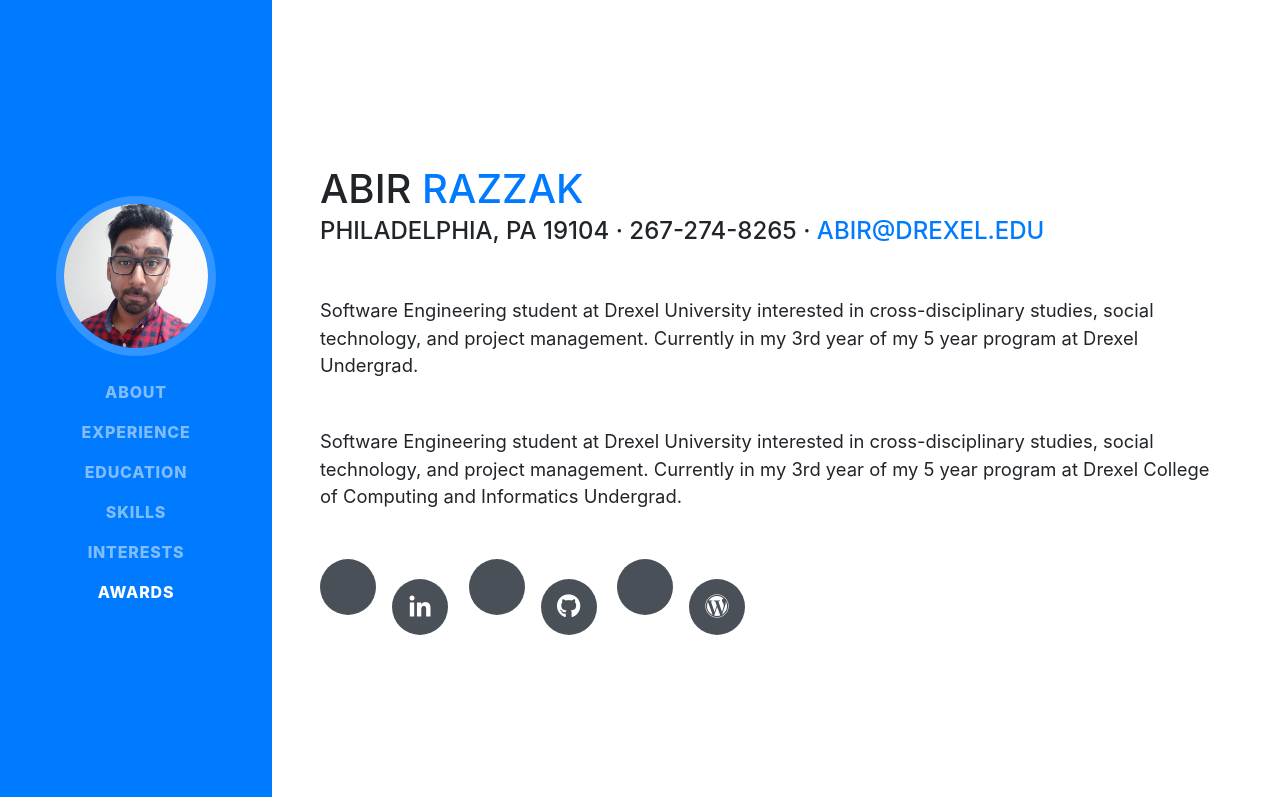
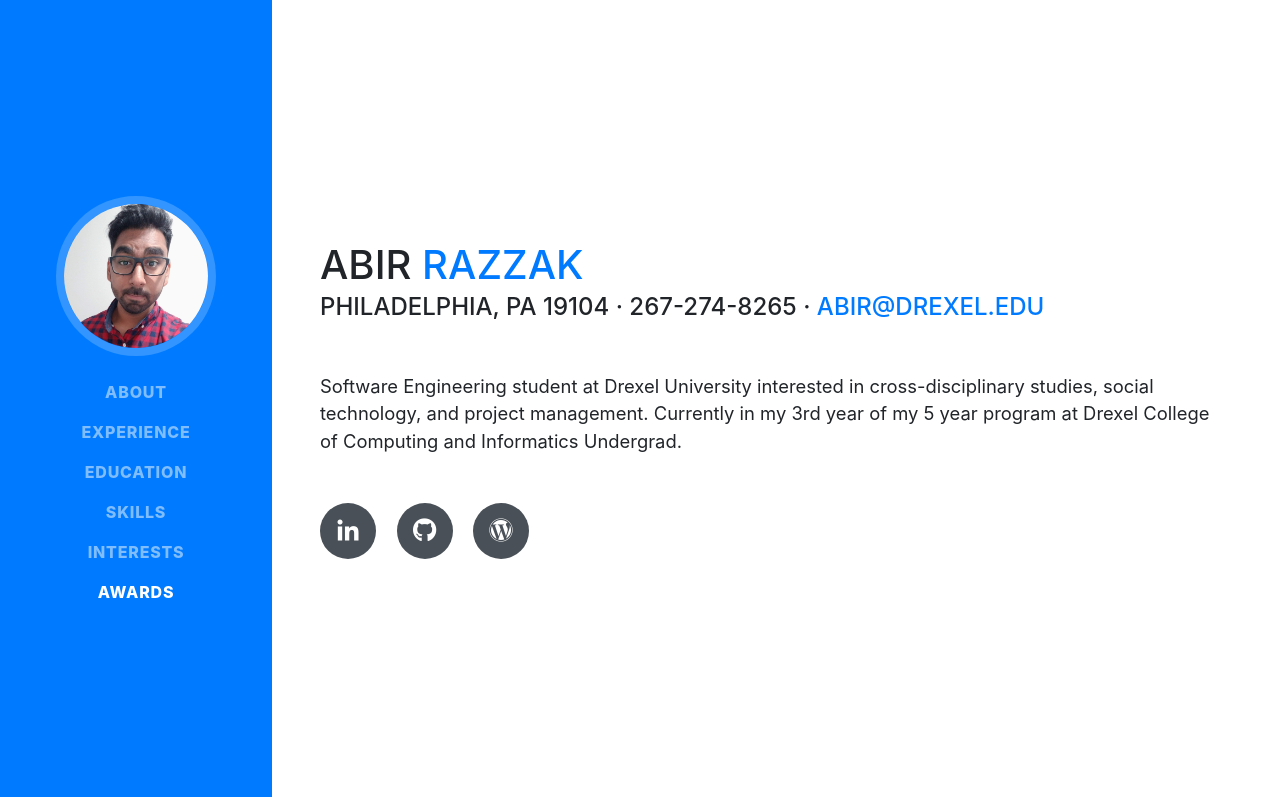
Before and after one commit to AbirRazzak/AbirRazzak.github.io, a website with bundled scripts: page index.html in a window 1280 px wide. Shown: the top 797 px of the page. Built offline with nearby package versions, Linux system fonts and the light colour scheme; a web font is replaced by a local one.

Commit message:
Forgot deleted code from last commit to About section

```diff
--- a/index.html
+++ b/index.html
@@ -69,18 +69,14 @@
           <div class="subheading mb-5">Philadelphia, PA 19104 · 267-274-8265 ·
             <a href="mailto:abir@drexel.edu">abir@drexel.edu</a>
           </div>
-          <p class="lead mb-5">Software Engineering student at Drexel University interested in cross-disciplinary studies, social technology, and project management. Currently in my 3rd year of my 5 year program at Drexel Undergrad.</p>
           <p class="lead mb-5">Software Engineering student at Drexel University interested in cross-disciplinary studies, social technology, and project management. Currently in my 3rd year of my 5 year program at Drexel College of Computing and Informatics Undergrad.</p>
           <div class="social-icons">
-            <a href="https://www.linkedin.com/in/abirrazzak/">
             <a href="https://www.linkedin.com/in/abirrazzak/" target="_blank" title="Abir Razzak's LinkedIn">
               <i class="fab fa-linkedin-in"></i>
             </a>
-            <a href="https://github.com/AbirRazzak">
             <a href="https://github.com/AbirRazzak" target="_blank" title="Abir Razzak's GitHub Profile">
               <i class="fab fa-github"></i>
             </a>
-            <a href="https://abirrazzak.wordpress.com/">
             <a href="https://abirrazzak.wordpress.com/" target="_blank" title="Abir Razzak's Personal Blog">
               <i class="fab fa-wordpress"></i>
             </a>
```
